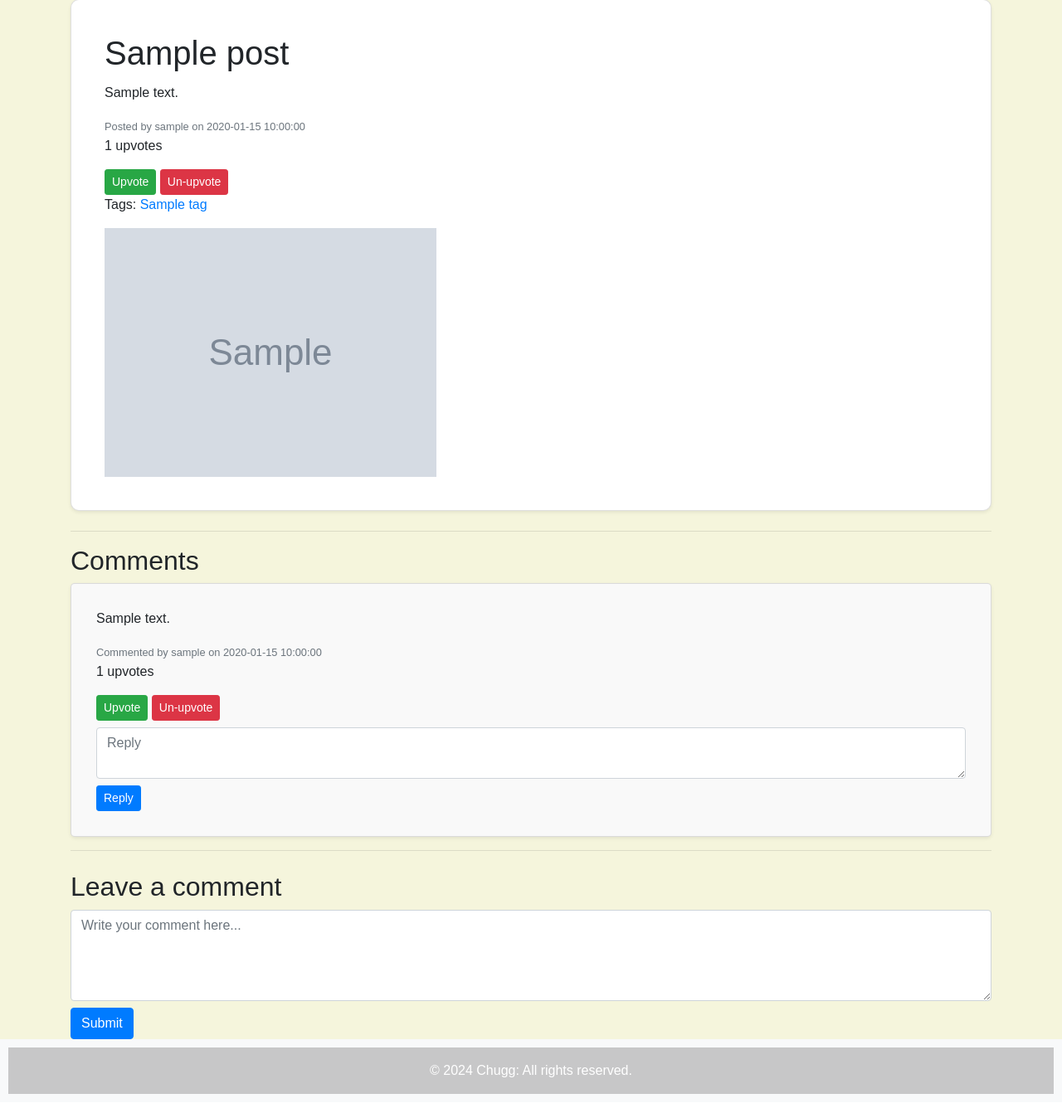
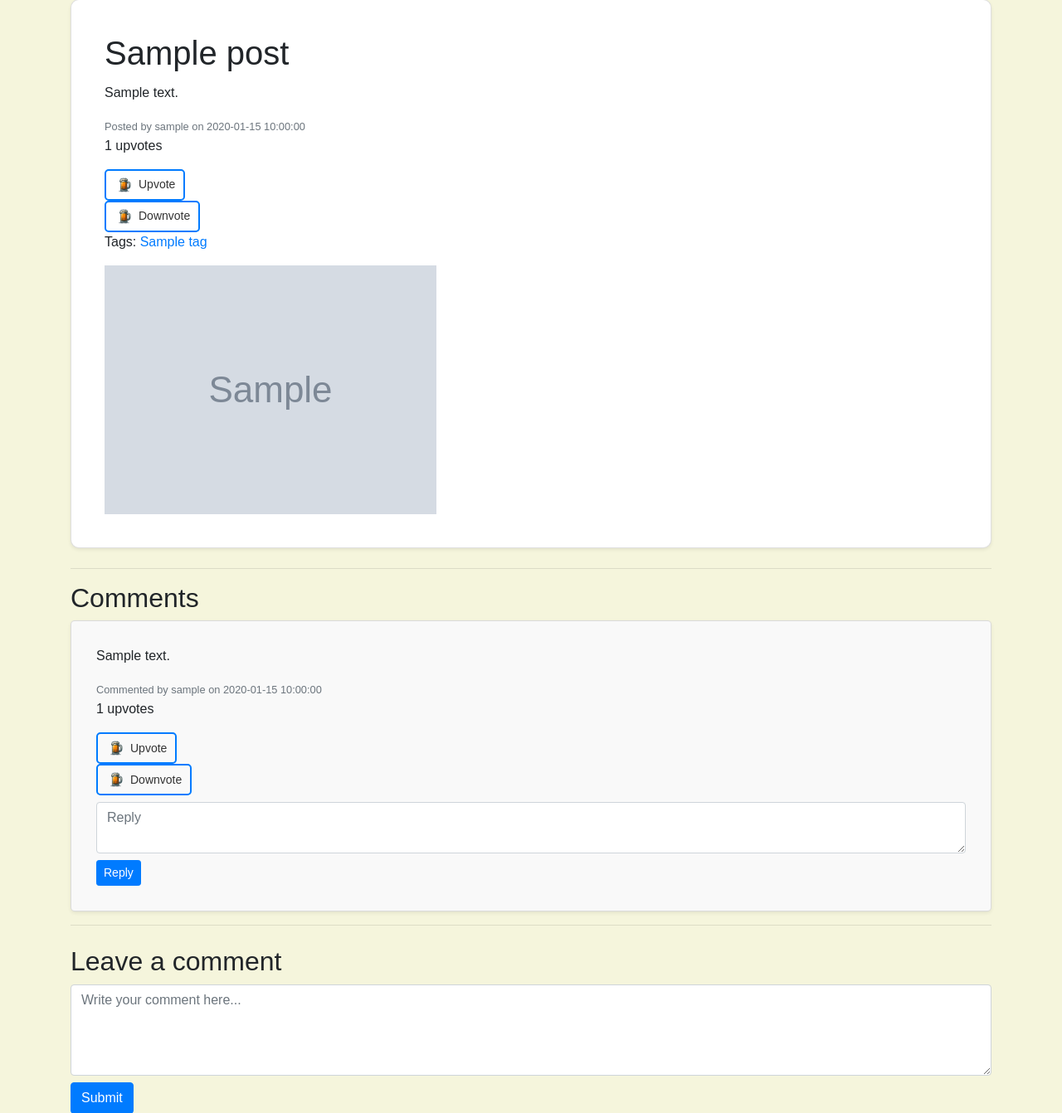
Before and after one commit to Radrados/agileProject, a Flask app: page /post/1 in a window 1280 px wide. Shown: the part 131-1473 px from the top of the page at 83% size. Before the commit the page ends 1450 px from the top, so only its background shows below. Run offline with Flask 3, Linux system fonts and the light colour scheme; a user stored in the database is signed in; tables that the repository leaves empty hold one stand-in row (values such as "Sample post"); grey boxes marked "Sample" are stand-in pictures; some libraries are stand-ins or nearby versions.

Commit message:
changed vote buttons to beer icons

```diff
--- a/app/static/style.css
+++ b/app/static/style.css
@@ -1,3 +1,38 @@
+/* Style/* Style for the vote buttons */
+.vote-button {
+    background: none;
+    border: 2px solid #007BFF;  /* Add an outline */
+    border-radius: 5px;  /* Optional: add border radius */
+    padding: 5px 10px;
+    cursor: pointer;
+    outline: none;
+    display: flex;
+    align-items: center;
+    font-size: 14px;
+    color: #333;
+    transition: background-color 0.2s, color 0.2s, border-color 0.2s;
+}
+
+.vote-button:hover .vote-image {
+    transform: scale(1.1);
+}
+
+.vote-image {
+    height: 24px;
+    margin-right: 5px;
+    transition: transform 0.2s;
+}
+
+.vote-button:hover {
+    color: #fff;
+    background-color: #007BFF;
+    border-color: #0056b3;  /* Darken border color on hover */
+}
+
+.vote-button:focus {
+    border-color: #0056b3;  /* Darken border color on focus */
+}
+
 /* Modal styles */
 .modal {
     display: none; /* Hidden by default */
--- a/app/templates/post.html
+++ b/app/templates/post.html
@@ -15,15 +15,19 @@
             <!-- Display Upvote Count and Buttons -->
             <p>{{ post.upvotes }} upvotes</p>
             <form action="{{ url_for('upvote', post_id=post.id) }}" method="post" style="display: inline;">
-                <button type="submit" class="btn btn-success btn-sm">Upvote</button>
+                <button type="submit" class="vote-button">
+                    <img src="{{ url_for('static', filename='images/upvote.png') }}" alt="Upvote" class="vote-image">
+                    Upvote
+                </button>
             </form>
             <form action="{{ url_for('unupvote', post_id=post.id) }}" method="post" style="display: inline;">
-                <button type="submit" class="btn btn-danger btn-sm">Un-upvote</button>
+                <button type="submit" class="vote-button">
+                    <img src="{{ url_for('static', filename='images/downvote.png') }}" alt="Downvote" class="vote-image">
+                    Downvote
+                </button>
             </form>
 
-
             <!-- Display tags associated with the post -->
-    <!-- fix display of tags here   -->
             <p>Tags:
                 {% for tag in post.tags %}
                     <a href="{{ url_for('tag', tag_name=tag.name) }}">{{ tag.name }}</a>
@@ -67,10 +71,16 @@
                         <!-- Comment Upvote Count and Buttons -->
                         <p>{{ comment.upvotes }} upvotes</p>
                         <form action="{{ url_for('upvote_comment', comment_id=comment.id) }}" method="post" style="display: inline;">
-                            <button type="submit" class="btn btn-success btn-sm">Upvote</button>
+                            <button type="submit" class="vote-button">
+                                <img src="{{ url_for('static', filename='images/upvote.png') }}" alt="Upvote" class="vote-image">
+                                Upvote
+                            </button>
                         </form>
                         <form action="{{ url_for('unupvote_comment', comment_id=comment.id) }}" method="post" style="display: inline;">
-                            <button type="submit" class="btn btn-danger btn-sm">Un-upvote</button>
+                            <button type="submit" class="vote-button">
+                                <img src="{{ url_for('static', filename='images/downvote.png') }}" alt="Downvote" class="vote-image">
+                                Downvote
+                            </button>
                         </form>
 
                         <!-- Reply to Comment Form -->
```
Also changed, not shown: app/templates/_postrendering.html (+8 -2 lines), app/static/images/downvote.png (added), app/static/images/upvote.png (added). Lines whose indentation alone changed are shown as unchanged.
